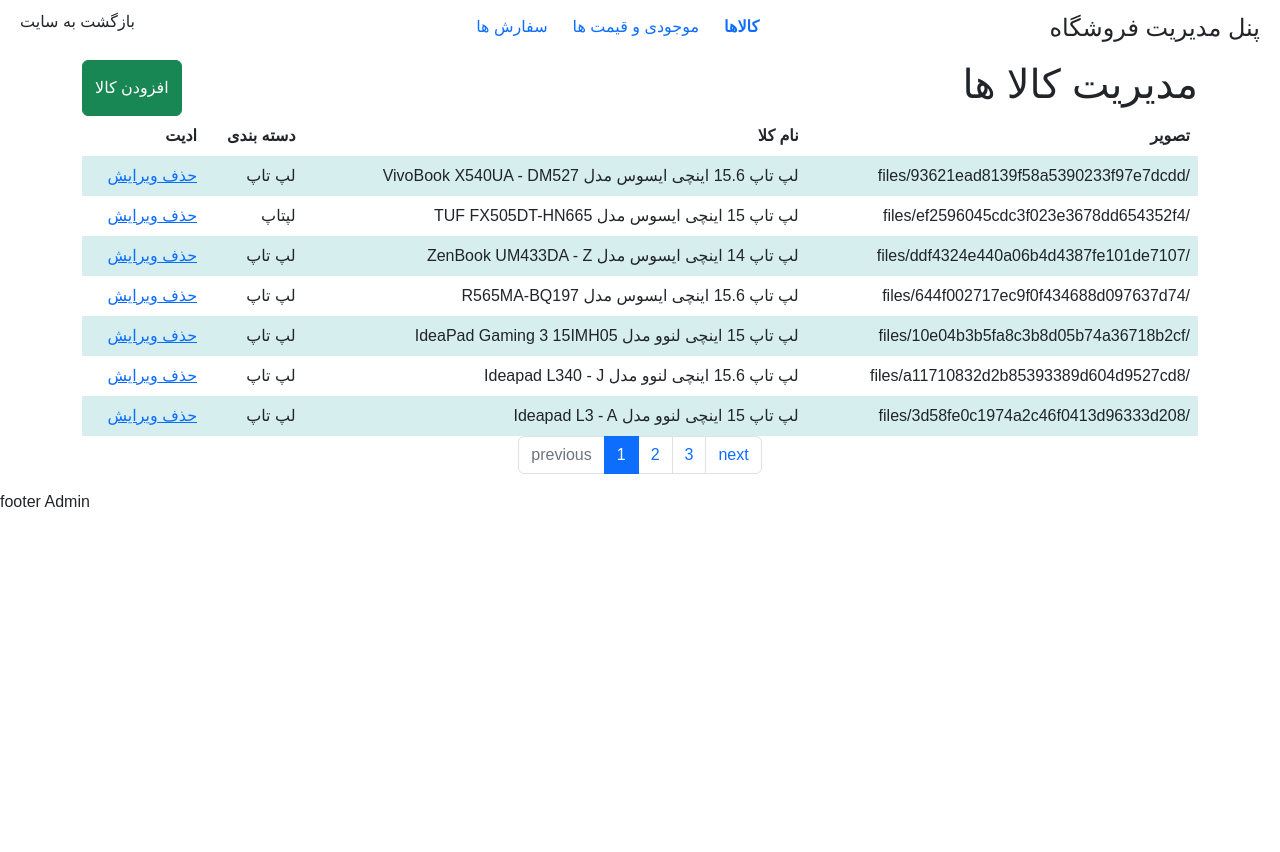
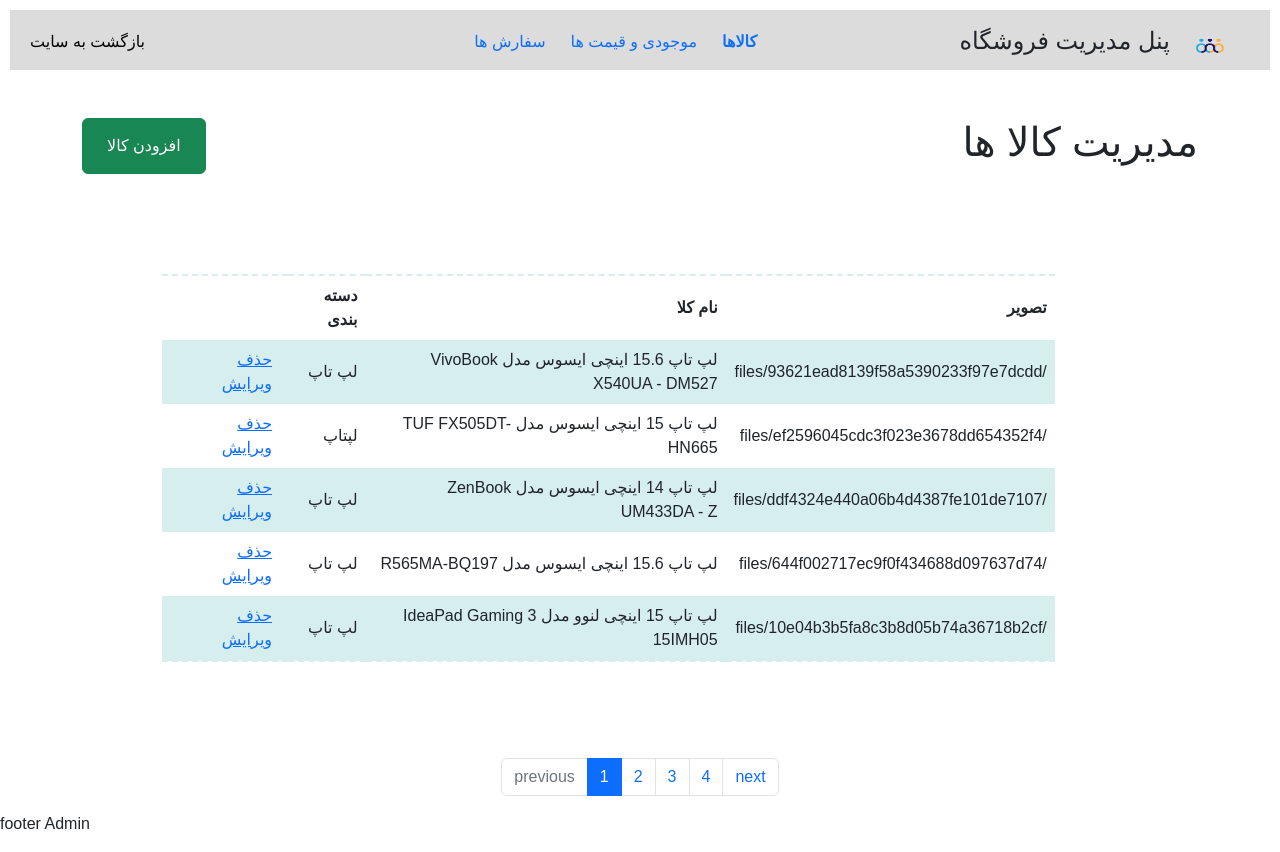
Before and after one commit to BahramiS0288/maktab76-Project-Samaneh-Bahrami, a React (Create React App) app: page /admin/product in a window 1280 px wide. Before the commit the page ends 800 px from the top, so only its background shows below. Built offline with nearby package versions, Linux system fonts and the light colour scheme; data requests are answered from the project's data file; a web font is replaced by a local one.

Commit message:
added style

```diff
--- a/package.json
+++ b/package.json
@@ -11,9 +11,12 @@
     "@testing-library/jest-dom": "^5.16.5",
     "@testing-library/react": "^13.3.0",
     "@testing-library/user-event": "^13.5.0",
+    "bootstrap": "^5.2.0",
+    "bootstrap-icons": "^1.9.1",
     "json-server": "^0.17.0",
     "jss-rtl": "^0.3.0",
     "react": "^18.2.0",
+    "react-bootstrap-icons": "^1.8.4",
     "react-dom": "^18.2.0",
     "react-paginate": "^8.1.3",
     "react-router-dom": "^6.3.0",
--- a/src/Layout/adminLayout/components/Header.component.js
+++ b/src/Layout/adminLayout/components/Header.component.js
@@ -1,9 +1,12 @@
 import {NavLink , Outlet} from 'react-router-dom'
 import React from "react";
 import styled from 'styled-components';
+import logo from '../../../asset/images/istockphoto-1188700274-612x612-removebg-preview.png'
 
 const Container = styled.div`
    height :60px;
+   margin :10px;
+   background-color:gainsboro
 
 `;
 const Wrapper = styled.div`
@@ -13,6 +16,7 @@ const Wrapper = styled.div`
 `;
 const Left =styled.div`
   flex:1;
+  margin-top: 10px;
 `;
 const Right =styled.div`
 direction: rtl;
@@ -22,6 +26,7 @@ direction: rtl;
 const Center =styled.div`
 direction: rtl;
   flex:2;
+  margin-top:5px
 
 `;
 const Language = styled.span`
@@ -38,13 +43,21 @@ const Nav=styled.nav`
     font-weight: bold;
    }
 `
+const Image =styled.img`
+height: 50px;
+width: 80px;
+`
+const A=styled.a`
+text-decoration: none;
+color: black;
+`
 
 export function Header(){
 
     return(
         <Container>
         <Wrapper>
-            <Left>بازگشت به سایت</Left>
+            <Left><A href="/">بازگشت به سایت</A></Left>
             <Center>
                 <Nav>
                     <NavLink to='/admin/product'>کالاها</NavLink>
@@ -52,7 +65,9 @@ export function Header(){
                     <NavLink to='/admin/order'>سفارش ها</NavLink>
                 </Nav>
             </Center>
-            <Right><Language>پنل مدیریت فروشگاه </Language></Right>
+            <Right>
+                <Image src={logo} alt="" />
+                <Language>پنل مدیریت فروشگاه </Language></Right>
         </Wrapper>
         </Container>
     )
--- a/src/Layout/userLayout/components/Footer.component.js
+++ b/src/Layout/userLayout/components/Footer.component.js
@@ -2,9 +2,138 @@
 
 export function Footer(){
 
+    // <div style={{heigh : "30px", border:"solide black 2px"}}> <p>footer User</p></div>
     return(
         <>
-        <div style={{heigh : "30px", border:"solide black 2px"}}> <p>footer User</p></div>
+
+<footer className="bg-dark text-center text-white">
+
+  <div className="container p-4">
+
+    <section className="mb-4">
+
+      <a className="btn btn-outline-light btn-floating m-1" href="#!" role="button"
+        ><i class="bi bi-instagram text-info" style={{ fontSize: 40 }}></i></a>
+
+
+      <a className="btn btn-outline-light btn-floating m-1" href="#!" role="button"
+        ><i class="bi bi-google text-info" style={{ fontSize: 40 }}></i></a>
+
+
+      <a className="btn btn-outline-light btn-floating m-1" href="#!" role="button"
+        ><i class="bi bi-bootstrap text-info" style={{ fontSize: 40 }}></i></a>
+
+
+      <a className="btn btn-outline-light btn-floating m-1" href="#!" role="button"
+        ><i class="bi bi-bar-chart text-info" style={{ fontSize: 40 }}></i></a>
+
+
+      <a className="btn btn-outline-light btn-floating m-1" href="#!" role="button"
+        ><i class="bi bi-twitter text-info" style={{ fontSize: 40 }}></i></a>
+
+
+      <a className="btn btn-outline-light btn-floating m-1" href="#!" role="button"
+        ><i class="bi bi-github text-info" style={{ fontSize: 40 }}></i></a>
+    </section>
+
+
+
+
+
+
+
+    <section className="mb-4">
+      <p>
+        لورم ایپسوم متن ساختگی با تولید سادگی نامفهوم از صنعت چاپ و با استفاده از طراحان گرافیک است. چاپگرها و متون بلکه روزنامه و مجله در ستون و سطرآنچنان که لازم است و برای شرایط فعلی تکنولوژی مورد نیاز و کاربردهای متنوع با هدف بهبود ابزارهای کاربردی می باشد. کتابهای زیادی در شصت و سه درصد گذشته، حال و آینده شناخت فراوان جامعه و متخصصان را می طلبد تا با نرم افزارها شناخت بیشتری را برای طراحان رایانه ای علی الخصوص طراحان خلاقی و فرهنگ پیشرو در زبان فارسی ایجاد کرد.
+      </p>
+    </section>
+
+
+
+    <section className="">
+
+      <div className="row">
+
+        {/* <div className="col-lg-3 col-md-6 mb-4 mb-md-0">
+          <h5 className="text-uppercase">Links</h5>
+
+          <ul className="list-unstyled mb-0">
+            <li>
+              <a href="#!" className="text-white">Link 1</a>
+            </li>
+            <li>
+              <a href="#!" className="text-white">Link 2</a>
+            </li>
+
+          </ul>
+        </div> */}
+
+
+
+        {/* <div className="col-lg-3 col-md-6 mb-4 mb-md-0">
+          <h5 className="text-uppercase"></h5>
+
+          <ul className="list-unstyled mb-0">
+            <li>
+              <a href="#!" className="text-white"> </a>
+            </li>
+            <li>
+              <a href="#!" className="text-white"></a>
+            </li>
+
+          </ul>
+        </div> */}
+
+
+
+        <div className="col-lg-6 col-md-6 mb-4 mb-md-0">
+          <h5 className="text-uppercase my-4">منابع</h5>
+
+          <ul className="list-unstyled mb-0">
+            <li>
+              <a href="#!" className="text-white text-decoration-none my-3">www.reactApp.com</a>
+            </li>
+            <li>
+              <a href="#!" className="text-white text-decoration-none my-3">www.bootstrap.com</a>
+            </li>
+
+          </ul>
+        </div>
+
+
+
+        <div className="col-lg-6 col-md-6 mb-4 mb-md-0">
+          <h5 className="text-uppercase my-4">تماس با ما</h5>
+
+          <ul className="list-unstyled mb-0">
+            <p>
+              @dfghgghgfcda
+              <i class="bi bi-envelope mx-3 "></i>
+            </p>
+            <p>
+
+              095631485226
+              <i className="bi bi-telephone mx-3 text-grayis"></i>
+            </p>
+
+          </ul>
+        </div>
+
+      </div>
+
+    </section>
+
+  </div>
+
+
+
+  <div className="text-center p-3" style={{backgroundColor:" rgba(0, 0, 0, 0.2)"}}>
+    © 2022 Copyright:
+    <a className="text-white" href="/">Online Shop</a>
+  </div>
+
+</footer>
+
         </>
     )
 }
--- a/src/Layout/userLayout/components/Header.component.js
+++ b/src/Layout/userLayout/components/Header.component.js
@@ -1,10 +1,12 @@
+import { NavLink } from "react-router-dom";
 
 
 export function Header(){
 
     return(
         <>
-        <div style={{heigh : "30px", border:"solide black 2px"}}> <p>هدر یوزر</p></div>
+        <NavLink to='/admin'> مدیریت </NavLink>
+        <NavLink to='/admin'> سبد خرید  </NavLink>
         </>
     )
 }
--- a/src/index.js
+++ b/src/index.js
@@ -2,7 +2,8 @@ import React from 'react';
 import ReactDOM from 'react-dom/client';
 import './index.css';
 import App from './App';
-import {BrowserRouter} from 'react-router-dom'
+import 'bootstrap/dist/css/bootstrap.min.css';
+import 'bootstrap-icons/font/bootstrap-icons.css';
 
 const root = ReactDOM.createRoot(document.getElementById('root'));
 root.render(
--- a/src/pages/admin/inventory/components/BuutonEditeProduct.js
+++ b/src/pages/admin/inventory/components/BuutonEditeProduct.js
@@ -9,9 +9,9 @@ function BuutonEditeProduct() {
 
   return (
     <>
-      <div className="d-flex justify-content-between" dir="rtl">
+      <div className="d-flex justify-content-between mt-5" dir="rtl">
         <h1>مدیریت موجودی ها و قیمت ها</h1>
-        <button  className='btn btn-success' onClick={handleClick}> ذخیره</button>
+        <button  className='btn btn-success py-2 px-5' onClick={handleClick}> ذخیره</button>
     </div>
     </>
   )
--- a/src/pages/admin/inventory/components/ProductTable.js
+++ b/src/pages/admin/inventory/components/ProductTable.js
@@ -4,12 +4,14 @@ import ReactPaginate from 'react-paginate'
 
 const TableStyle=styled.table`
     border-collapse: collapse;
-    width: 100%;
+    width: 80%;
     direction: rtl;
+    margin-top:100px;
+    margin-left:80px;
+    border-top:2px dashed #D6EEEE;
+    border-bottom:2px dashed #D6EEEE;
 
   th, td {
-
-    text-align: right;
     padding: 8px;
   }
 
@@ -28,7 +30,7 @@ const ProductTable = () => {
 
     const inputPriceRef = useRef([])
 
-    const limit =7
+    const limit =4
 
 
     useEffect(() =>{
@@ -137,7 +139,7 @@ const ProductTable = () => {
         marginPagesDisplayed={2}
         pageRangeDisplayed={2}
         onPageChange={handlePageClick}
-        containerClassName={'pagination justify-content-center'}
+        containerClassName={'pagination justify-content-center mt-5 pt-5'}
         pageClassName={'page-item'}
         pageLinkClassName={'page-link'}
         previousClassName={'page-item'}
--- a/src/pages/admin/order/Order.page.js
+++ b/src/pages/admin/order/Order.page.js
@@ -70,13 +70,13 @@ const a=()=>{
 
     return(
     <div className='container'>
-      <div className="d-flex justify-content-between" dir="rtl">
+      <div className="d-flex justify-content-between mt-5" dir="rtl">
           <h1>مدیریت سفارش ها</h1>
           <div>
-            <form name="form">
-              <label htmlFor="deliver">سفارش ها تحویل شده</label>
+            <form name="form" className="mt-3">
+              <label htmlFor="deliver" className="mx-2">سفارش ها تحویل شده</label>
                 <input type="radio" id="deliver"  value="deliver" name="myradio" onChange={a}/>
-                  <label htmlFor="notdeliver">سفارش های در انتظار تحویل</label>
+                  <label htmlFor="notdeliver" className="mx-2">سفارش های در انتظار تحویل</label>
                 <input type="radio" id="notdeliver" value="notdeliver" name="myradio" onChange={a}/>
             </form>
           </div>
--- a/src/pages/admin/order/components/Table.js
+++ b/src/pages/admin/order/components/Table.js
@@ -5,11 +5,14 @@ import ReactPaginate from 'react-paginate'
 
 const TableStyle=styled.table`
     border-collapse: collapse;
-    width: 100%;
+    width: 80%;
     direction: rtl;
+    margin-top:100px;
+    margin-left:80px;
+    border-top:2px dashed #D6EEEE;
+    border-bottom:2px dashed #D6EEEE;
 
   th, td {
-    text-align: left;
     padding: 8px;
   }
 
@@ -112,7 +115,7 @@ const Table = ({changeModal,changeModalTahvil,IsTahvil}) => {
         marginPagesDisplayed={2}
         pageRangeDisplayed={2}
         onPageChange={handlePageClick}
-        containerClassName={'pagination justify-content-center'}
+        containerClassName={'pagination justify-content-center mt-5 pt-5'}
         pageClassName={'page-item'}
         pageLinkClassName={'page-link'}
         previousClassName={'page-item'}
--- a/src/pages/admin/productList/ProductList.page.js
+++ b/src/pages/admin/productList/ProductList.page.js
@@ -4,9 +4,9 @@ import styled from 'styled-components'
 
 export function ProductList(){
     return<div className='container'>
-      <div className="d-flex justify-content-between" dir="rtl">
+      <div className="d-flex justify-content-between mt-5" dir="rtl">
           <h1>مدیریت کالا ها</h1>
-          <button  className='btn btn-success'> افزودن کالا</button>
+          <button  className='btn btn-success px-4 py-2'> افزودن کالا</button>
       </div>
       <ProductGroupTable />
     </div>
--- a/src/pages/admin/productList/components/ProductGroupTable.js
+++ b/src/pages/admin/productList/components/ProductGroupTable.js
@@ -4,12 +4,16 @@ import ReactPaginate from 'react-paginate'
 
 const TableStyle=styled.table`
     border-collapse: collapse;
-    width: 100%;
+    width: 80%;
     direction: rtl;
+    margin-top:100px;
+    margin-left:80px;
+    border-top:2px dashed #D6EEEE;
+    border-bottom:2px dashed #D6EEEE;
 
   th, td {
 
-    text-align: right;
+
     padding: 8px;
   }
 
@@ -23,7 +27,7 @@ const ProductGroupTable = () => {
     const[products,setProducts]=useState([]);
     const[pageCount,setPageCount] = useState(0)
 
-    const limit =7
+    const limit =5
 
     useEffect(() =>{
         const getOrder = async () =>{
@@ -61,7 +65,7 @@ const ProductGroupTable = () => {
             <th>تصویر</th>
             <th> نام کلا</th>
             <th> دسته بندی</th>
-            <th>  ادیت</th>
+            <th >  </th>
 
         </tr>
         {products.map((product)=>{
@@ -70,8 +74,8 @@ const ProductGroupTable = () => {
                 <td>{image}</td>
                 <td>{name}</td>
                 <td>{groupname}</td>
-                <td><a href=""> حذف </a>
-                <a href=""> ویرایش </a></td>
+                <td><a href="" className='px-2'> حذف </a>
+                <a href="" className='px-2'> ویرایش </a></td>
             </tr>
         })}
     </TableStyle>
@@ -84,7 +88,7 @@ const ProductGroupTable = () => {
         marginPagesDisplayed={2}
         pageRangeDisplayed={2}
         onPageChange={handlePageClick}
-        containerClassName={'pagination justify-content-center'}
+        containerClassName={'pagination justify-content-center mt-5 pt-5'}
         pageClassName={'page-item'}
         pageLinkClassName={'page-link'}
         previousClassName={'page-item'}
```
Also changed, not shown: src/asset/images/istockphoto-1188700274-612x612-removebg-preview.png (added), 1 other file (tests, documents, lock files or other folders).
